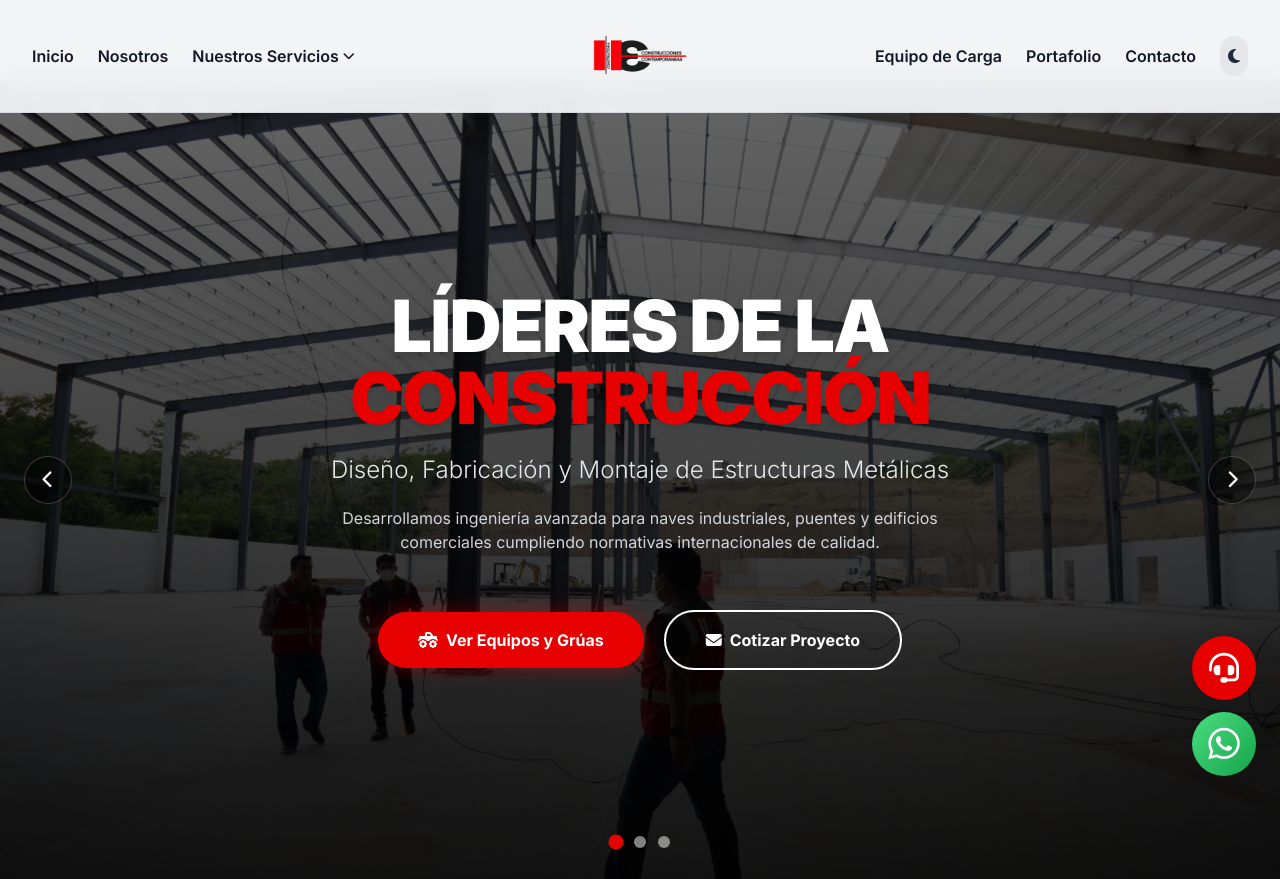
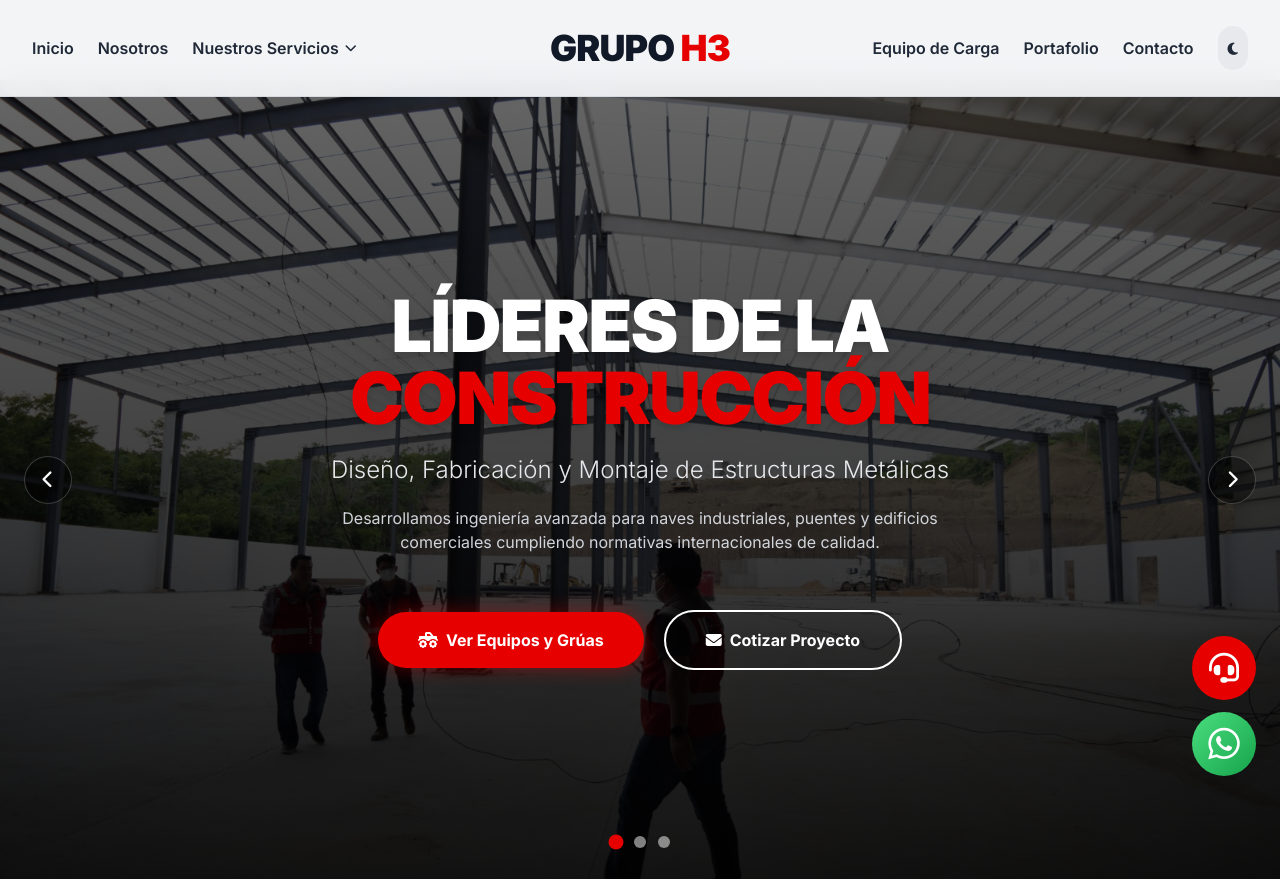
Before and after one commit to MiguelG2000/pagina_h3, a Django app: page / in a window 1280 px wide. Shown: the top 879 px of the page. Run offline with Django 5.2, Linux system fonts and the light colour scheme; some libraries are stand-ins or nearby versions.

Commit message:
Logo e iconos en areas

```diff
--- a/templates/cliente/contacto.html
+++ b/templates/cliente/contacto.html
@@ -146,7 +146,7 @@
             telefono: '961 693 6644',
             correo: 'nativo.t.mx@gmail.com'
         },
-        'Estructuras': {
+        'H3 Estructuras': {
             direccion: 'Carretera Tuxtla-San Fernando km 8.5, Tuxtla Gutiérrez, Chis., C.P. 29129',
             telefono: '961 212 1795',
             correo: 'h3construccionescontemporaneas@gmail.com'
--- a/templates/cliente/header.html
+++ b/templates/cliente/header.html
@@ -1,77 +1,68 @@
 {% load static %}
 
 <header class="fixed top-0 w-full z-50 bg-gray-100/95 dark:bg-zinc-800/95 backdrop-blur-md border-b border-gray-300/70 dark:border-zinc-700/70 transition-colors duration-500">
-    <div class="w-full max-w-7xl mx-auto px-3 sm:px-6 lg:px-8">
-        <div class="relative flex items-center justify-between h-16 sm:h-20 lg:h-24 xl:h-28">
+    <div class="w-full max-w-7xl mx-auto px-4 sm:px-6 lg:px-8">
+        <div class="relative flex items-center justify-between h-16 sm:h-20 lg:h-24">
 
             <!-- ================= NAV IZQUIERDA (Desktop) ================= -->
-            <nav class="hidden lg:flex items-center gap-4 xl:gap-6 z-10">
+            <nav class="hidden lg:flex items-center gap-6 z-10 text-gray-800 dark:text-gray-100">
                 <a href="#hero" class="hover:text-brand-red font-semibold transition-colors text-sm xl:text-base">Inicio</a>
                 <a href="#nosotros" class="hover:text-brand-red font-semibold transition-colors text-sm xl:text-base">Nosotros</a>
 
                 <!-- Desplegable: Nuestros Servicios -->
                 <div class="relative group">
-                    <button class="hover:text-brand-red font-semibold transition-colors text-sm xl:text-base flex items-center gap-1 py-2">
+                    <button class="hover:text-brand-red font-semibold transition-colors text-sm xl:text-base flex items-center gap-1.5 py-2 focus:outline-none">
                         <span>Nuestros Servicios</span>
                         <i class="fas fa-chevron-down text-xs transition-transform duration-300 group-hover:rotate-180"></i>
                     </button>
-                    <div class="absolute top-full left-0 w-56 bg-gray-50 dark:bg-zinc-800 shadow-xl rounded-xl border border-gray-200 dark:border-zinc-700 py-2 hidden group-hover:block transition-all opacity-0 group-hover:opacity-100 transform translate-y-2 group-hover:translate-y-0">
-                        <a href="#servicios" class="block px-4 py-2.5 text-sm font-medium hover:bg-brand-red hover:text-white transition-colors flex items-center gap-2">
-                            <i class="fas fa-crane text-brand-red group-hover:text-white w-5"></i> Grúas
+                    <div class="absolute top-full left-0 w-56 bg-white dark:bg-zinc-800 shadow-xl rounded-xl border border-gray-200 dark:border-zinc-700 py-2 hidden group-hover:block transition-all duration-200 opacity-0 group-hover:opacity-100 transform translate-y-2 group-hover:translate-y-0">
+                        <a href="#servicios" class="px-4 py-2.5 text-sm font-medium text-gray-700 dark:text-gray-200 hover:bg-brand-red hover:text-white transition-colors flex items-center gap-3 group/item">
+                            <i class="fas fa-crane text-brand-red group-hover/item:text-white w-5 transition-colors"></i> Grúas
                         </a>
-                        <a href="#servicios" class="block px-4 py-2.5 text-sm font-medium hover:bg-brand-red hover:text-white transition-colors flex items-center gap-2">
-                            <i class="fas fa-cubes text-brand-red group-hover:text-white w-5"></i> Estructuras
+                        <a href="#servicios" class="px-4 py-2.5 text-sm font-medium text-gray-700 dark:text-gray-200 hover:bg-brand-red hover:text-white transition-colors flex items-center gap-3 group/item">
+                            <i class="fas fa-cubes text-brand-red group-hover/item:text-white w-5 transition-colors"></i> Estructuras
                         </a>
-                        <a href="#servicios" class="block px-4 py-2.5 text-sm font-medium hover:bg-brand-red hover:text-white transition-colors flex items-center gap-2">
-                            <i class="fas fa-project-diagram text-brand-red group-hover:text-white w-5"></i> Proyectos
+                        <a href="#servicios" class="px-4 py-2.5 text-sm font-medium text-gray-700 dark:text-gray-200 hover:bg-brand-red hover:text-white transition-colors flex items-center gap-3 group/item">
+                            <i class="fas fa-project-diagram text-brand-red group-hover/item:text-white w-5 transition-colors"></i> Proyectos
                         </a>
-                        <a href="#servicios" class="block px-4 py-2.5 text-sm font-medium hover:bg-brand-red hover:text-white transition-colors flex items-center gap-2">
-                            <i class="fas fa-truck text-brand-red group-hover:text-white w-5"></i> Logística
+                        <a href="#servicios" class="px-4 py-2.5 text-sm font-medium text-gray-700 dark:text-gray-200 hover:bg-brand-red hover:text-white transition-colors flex items-center gap-3 group/item">
+                            <i class="fas fa-truck text-brand-red group-hover/item:text-white w-5 transition-colors"></i> Logística
                         </a>
                     </div>
                 </div>
             </nav>
 
-            <!-- ================= LOGO CENTRADO ================= -->
-            <div class="absolute left-1/2 top-1/2 -translate-x-1/2 -translate-y-1/2 z-20 flex items-center justify-center pointer-events-none">
-                <a href="#hero" aria-label="Inicio"
-                   class="group inline-flex items-center pointer-events-auto transition-transform duration-300">
-                    <img src="{% static 'images/logo.png' %}"
-                         alt="Logo Constructora H3"
-                         class="h-14 sm:h-18 lg:h-22 xl:h-24
-                                w-auto
-                                max-w-[260px] sm:max-w-[320px] lg:max-w-[300px] xl:max-w-[380px] 2xl:max-w-[440px]
-                                object-contain
-                                dark:!filter-none
-                                transition-transform duration-300
-                                group-hover:scale-105">
+            <!-- ================= LOGO TIPO TEXTO (CENTRADO) ================= -->
+            <div class="absolute left-1/2 top-1/2 -translate-x-1/2 -translate-y-1/2 z-20">
+                <a href="#hero" aria-label="Inicio - Grupo H3" class="group flex items-center gap-1 select-none">
+                    <span class="text-2xl sm:text-3xl lg:text-4xl font-black tracking-tight text-gray-900 dark:text-white transition-colors uppercase">
+                        Grupo <span class="text-brand-red group-hover:drop-shadow-[0_0_12px_rgba(220,38,38,0.5)] transition-all">H3</span>
+                    </span>
                 </a>
             </div>
 
             <!-- ================= NAV DERECHA + BOTONES ================= -->
             <div class="flex items-center gap-4 xl:gap-6 ml-auto z-10">
-                <nav class="hidden lg:flex items-center gap-4 xl:gap-6">
+                <nav class="hidden lg:flex items-center gap-6 text-gray-800 dark:text-gray-100">
                     <a href="#equipo-carga" class="hover:text-brand-red font-semibold transition-colors text-sm xl:text-base">Equipo de Carga</a>
                     <a href="#portafolio" class="hover:text-brand-red font-semibold transition-colors text-sm xl:text-base">Portafolio</a>
                     <a href="#contacto" class="hover:text-brand-red font-semibold transition-colors text-sm xl:text-base">Contacto</a>
 
                     <!-- Botón Tema (Desktop) -->
-                    <button onclick="toggleTheme()" id="theme-toggle"
-                            class="p-2 rounded-full bg-gray-200 dark:bg-zinc-700 text-gray-800 dark:text-white hover:bg-brand-red hover:text-white transition-all"
-                            aria-label="Cambiar tema">
-                        <i class="fas fa-moon dark:hidden"></i>
-                        <i class="fas fa-sun hidden dark:inline"></i>
+                    <button onclick="toggleTheme()" class="p-2.5 rounded-full bg-gray-200/80 dark:bg-zinc-700/80 text-gray-800 dark:text-white hover:bg-brand-red hover:text-white dark:hover:bg-brand-red transition-all focus:outline-none" aria-label="Cambiar tema">
+                        <i class="fas fa-moon dark:hidden text-sm"></i>
+                        <i class="fas fa-sun hidden dark:inline text-sm"></i>
                     </button>
                 </nav>
 
                 <!-- Botones móvil -->
-                <div class="lg:hidden flex items-center gap-2 sm:gap-3">
-                    <button onclick="toggleTheme()" class="p-2 rounded-full bg-gray-200 dark:bg-zinc-700" aria-label="Cambiar tema">
+                <div class="lg:hidden flex items-center gap-2">
+                    <button onclick="toggleTheme()" class="p-2 rounded-full bg-gray-200 dark:bg-zinc-700 text-gray-800 dark:text-white focus:outline-none" aria-label="Cambiar tema">
                         <i class="fas fa-moon dark:hidden"></i>
                         <i class="fas fa-sun hidden dark:inline"></i>
                     </button>
-                    <button onclick="toggleMenu()" class="text-brand-red focus:outline-none p-2" aria-label="Menú">
-                        <i id="menu-icon" class="fas fa-bars text-2xl sm:text-3xl"></i>
+                    <button onclick="toggleMenu()" class="text-brand-red focus:outline-none p-2 rounded-lg hover:bg-gray-200/50 dark:hover:bg-zinc-700/50 transition-colors" aria-label="Menú">
+                        <i id="menu-icon" class="fas fa-bars text-2xl"></i>
                     </button>
                 </div>
             </div>
@@ -79,32 +70,81 @@
     </div>
 
     <!-- ================= MENÚ MÓVIL ================= -->
-    <div id="mobile-menu" class="hidden lg:hidden bg-gray-50 dark:bg-zinc-800 border-t border-gray-200 dark:border-zinc-700 shadow-2xl max-h-[85vh] overflow-y-auto">
-        <a href="#hero" class="block px-6 py-3.5 hover:bg-brand-red hover:text-white transition-colors font-semibold">
-            <i class="fas fa-home mr-3"></i>Inicio
+    <div id="mobile-menu" class="hidden lg:hidden bg-white dark:bg-zinc-800 border-t border-gray-200 dark:border-zinc-700 shadow-2xl max-h-[calc(100vh-4rem)] overflow-y-auto text-gray-800 dark:text-gray-100">
+        <a href="#hero" onclick="closeMenu()" class="block px-6 py-3.5 hover:bg-brand-red hover:text-white transition-colors font-semibold">
+            <i class="fas fa-home w-6"></i>Inicio
         </a>
-        <a href="#nosotros" class="block px-6 py-3.5 hover:bg-brand-red hover:text-white transition-colors font-semibold">
-            <i class="fas fa-users mr-3"></i>Nosotros
+        <a href="#nosotros" onclick="closeMenu()" class="block px-6 py-3.5 hover:bg-brand-red hover:text-white transition-colors font-semibold">
+            <i class="fas fa-users w-6"></i>Nosotros
         </a>
 
-        <div class="px-6 py-2 border-y border-gray-200 dark:border-zinc-700 bg-gray-100/60 dark:bg-zinc-700/40">
-            <span class="text-xs font-bold uppercase tracking-wider text-brand-red">Nuestros Servicios</span>
-            <div class="mt-2 space-y-1 pl-4">
-                <a href="#servicios" class="block py-2 text-sm font-semibold hover:text-brand-red"><i class="fas fa-crane w-5 text-brand-red"></i> Grúas</a>
-                <a href="#servicios" class="block py-2 text-sm font-semibold hover:text-brand-red"><i class="fas fa-cubes w-5 text-brand-red"></i> Estructuras</a>
-                <a href="#servicios" class="block py-2 text-sm font-semibold hover:text-brand-red"><i class="fas fa-project-diagram w-5 text-brand-red"></i> Proyectos</a>
-                <a href="#servicios" class="block py-2 text-sm font-semibold hover:text-brand-red"><i class="fas fa-truck w-5 text-brand-red"></i> Logística</a>
+        <!-- Acordeón Servicios Móvil -->
+        <div class="border-y border-gray-200 dark:border-zinc-700 bg-gray-50 dark:bg-zinc-800/50">
+            <button onclick="toggleMobileServices()" class="w-full px-6 py-3.5 flex items-center justify-between font-semibold text-brand-red focus:outline-none">
+                <span class="flex items-center"><i class="fas fa-concierge-bell w-6"></i>Nuestros Servicios</span>
+                <i id="services-icon" class="fas fa-chevron-down text-xs transition-transform duration-300"></i>
+            </button>
+            <div id="mobile-services-menu" class="hidden pl-6 space-y-1 pb-3">
+                <a href="#servicios" onclick="closeMenu()" class="block py-2 px-4 text-sm font-medium hover:text-brand-red"><i class="fas fa-crane w-6 text-brand-red"></i> Grúas</a>
+                <a href="#servicios" onclick="closeMenu()" class="block py-2 px-4 text-sm font-medium hover:text-brand-red"><i class="fas fa-cubes w-6 text-brand-red"></i> Estructuras</a>
+                <a href="#servicios" onclick="closeMenu()" class="block py-2 px-4 text-sm font-medium hover:text-brand-red"><i class="fas fa-project-diagram w-6 text-brand-red"></i> Proyectos</a>
+                <a href="#servicios" onclick="closeMenu()" class="block py-2 px-4 text-sm font-medium hover:text-brand-red"><i class="fas fa-truck w-6 text-brand-red"></i> Logística</a>
             </div>
         </div>
 
-        <a href="#equipo-carga" class="block px-6 py-3.5 hover:bg-brand-red hover:text-white transition-colors font-semibold text-brand-red">
-            <i class="fas fa-truck-monster mr-3"></i>Equipo de Carga
+        <a href="#equipo-carga" onclick="closeMenu()" class="block px-6 py-3.5 hover:bg-brand-red hover:text-white transition-colors font-semibold">
+            <i class="fas fa-truck-monster w-6"></i>Equipo de Carga
         </a>
-        <a href="#portafolio" class="block px-6 py-3.5 hover:bg-brand-red hover:text-white transition-colors font-semibold">
-            <i class="fas fa-folder-open mr-3"></i>Portafolio
+        <a href="#portafolio" onclick="closeMenu()" class="block px-6 py-3.5 hover:bg-brand-red hover:text-white transition-colors font-semibold">
+            <i class="fas fa-folder-open w-6"></i>Portafolio
         </a>
-        <a href="#contacto" class="block px-6 py-3.5 hover:bg-brand-red hover:text-white transition-colors font-semibold">
-            <i class="fas fa-envelope mr-3"></i>Contacto
+        <a href="#contacto" onclick="closeMenu()" class="block px-6 py-3.5 hover:bg-brand-red hover:text-white transition-colors font-semibold">
+            <i class="fas fa-envelope w-6"></i>Contacto
         </a>
     </div>
 </header>
+
+<script>
+    function toggleMenu() {
+        const menu = document.getElementById('mobile-menu');
+        const icon = document.getElementById('menu-icon');
+
+        menu.classList.toggle('hidden');
+
+        if (menu.classList.contains('hidden')) {
+            icon.classList.remove('fa-times');
+            icon.classList.add('fa-bars');
+        } else {
+            icon.classList.remove('fa-bars');
+            icon.classList.add('fa-times');
+        }
+    }
+
+    function closeMenu() {
+        const menu = document.getElementById('mobile-menu');
+        const icon = document.getElementById('menu-icon');
+        if (!menu.classList.contains('hidden')) {
+            menu.classList.add('hidden');
+            icon.classList.remove('fa-times');
+            icon.classList.add('fa-bars');
+        }
+    }
+
+    function toggleMobileServices() {
+        const servicesMenu = document.getElementById('mobile-services-menu');
+        const icon = document.getElementById('services-icon');
+
+        servicesMenu.classList.toggle('hidden');
+        icon.classList.toggle('rotate-180');
+    }
+
+    function toggleTheme() {
+        if (document.documentElement.classList.contains('dark')) {
+            document.documentElement.classList.remove('dark');
+            localStorage.setItem('theme', 'light');
+        } else {
+            document.documentElement.classList.add('dark');
+            localStorage.setItem('theme', 'dark');
+        }
+    }
+</script>
--- a/templates/cliente/servicios.html
+++ b/templates/cliente/servicios.html
@@ -80,20 +80,24 @@
             <p class="text-gray-600 dark:text-gray-300 text-sm mb-6">Haz clic en el área que deseas consultar para dirigirte a su hoja de contacto personalizada:</p>
 
             <div class="flex flex-wrap justify-center gap-3 sm:gap-4">
-                <button onclick="openAreaContact('Vías Terrestres', 'H3 Construcciones')" class="bg-white dark:bg-brand-gray hover:bg-brand-red hover:text-white text-gray-800 dark:text-white font-semibold py-3 px-5 rounded-xl shadow-md border border-gray-200 dark:border-gray-700 transition-all text-xs sm:text-sm flex items-center gap-2 group">
-                    <i class="fas fa-road text-brand-red group-hover:text-white transition-colors"></i> Vías Terrestres
+                <!-- H3 Construcciones -->
+                <button onclick="openAreaContact('Construcciones', 'H3 Construcciones')" class="bg-white dark:bg-brand-gray hover:bg-brand-red hover:text-white text-gray-800 dark:text-white font-semibold py-3 px-5 rounded-xl shadow-md border border-gray-200 dark:border-gray-700 transition-all text-xs sm:text-sm flex items-center gap-2 group">
+                    <i class="fas fa-building text-brand-red group-hover:text-white transition-colors"></i> H3 Construcciones
                 </button>
-                <button onclick="openAreaContact('Edificación', 'H3 Construcciones')" class="bg-white dark:bg-brand-gray hover:bg-brand-red hover:text-white text-gray-800 dark:text-white font-semibold py-3 px-5 rounded-xl shadow-md border border-gray-200 dark:border-gray-700 transition-all text-xs sm:text-sm flex items-center gap-2 group">
-                    <i class="fas fa-city text-brand-red group-hover:text-white transition-colors"></i> Edificación
+
+                <!-- H3 Grúas -->
+                <button onclick="openAreaContact('Grúas', 'H3 Grúas')" class="bg-white dark:bg-brand-gray hover:bg-brand-red hover:text-white text-gray-800 dark:text-white font-semibold py-3 px-5 rounded-xl shadow-md border border-gray-200 dark:border-gray-700 transition-all text-xs sm:text-sm flex items-center gap-2 group">
+                    <i class="fas fa-truck-pickup text-brand-red group-hover:text-white transition-colors"></i> H3 Grúas
                 </button>
-                <button onclick="openAreaContact('Obras Hidráulicas', 'H3 Construcciones')" class="bg-white dark:bg-brand-gray hover:bg-brand-red hover:text-white text-gray-800 dark:text-white font-semibold py-3 px-5 rounded-xl shadow-md border border-gray-200 dark:border-gray-700 transition-all text-xs sm:text-sm flex items-center gap-2 group">
-                    <i class="fas fa-water text-brand-red group-hover:text-white transition-colors"></i> Obras Hidráulicas
+
+                <!-- H3 Logística -->
+                <button onclick="openAreaContact('Logística', 'H3 Logística')" class="bg-white dark:bg-brand-gray hover:bg-brand-red hover:text-white text-gray-800 dark:text-white font-semibold py-3 px-5 rounded-xl shadow-md border border-gray-200 dark:border-gray-700 transition-all text-xs sm:text-sm flex items-center gap-2 group">
+                    <i class="fas fa-truck-fast text-brand-red group-hover:text-white transition-colors"></i> H3 Logística
                 </button>
-                <button onclick="openAreaContact('Marítimas y Fluviales', 'H3 Logística')" class="bg-white dark:bg-brand-gray hover:bg-brand-red hover:text-white text-gray-800 dark:text-white font-semibold py-3 px-5 rounded-xl shadow-md border border-gray-200 dark:border-gray-700 transition-all text-xs sm:text-sm flex items-center gap-2 group">
-                    <i class="fas fa-ship text-brand-red group-hover:text-white transition-colors"></i> Marítimas y Fluviales
-                </button>
-                <button onclick="openAreaContact('Obra Civil', 'H3 Construcciones')" class="bg-white dark:bg-brand-gray hover:bg-brand-red hover:text-white text-gray-800 dark:text-white font-semibold py-3 px-5 rounded-xl shadow-md border border-gray-200 dark:border-gray-700 transition-all text-xs sm:text-sm flex items-center gap-2 group">
-                    <i class="fas fa-hard-hat text-brand-red group-hover:text-white transition-colors"></i> Obra Civil
+
+                <!-- H3 Estructuras -->
+                <button onclick="openAreaContact('Estructuras', 'H3 Estructuras')" class="bg-white dark:bg-brand-gray hover:bg-brand-red hover:text-white text-gray-800 dark:text-white font-semibold py-3 px-5 rounded-xl shadow-md border border-gray-200 dark:border-gray-700 transition-all text-xs sm:text-sm flex items-center gap-2 group">
+                    <i class="fas fa-cubes text-brand-red group-hover:text-white transition-colors"></i> H3 Estructuras
                 </button>
             </div>
         </div>
```
